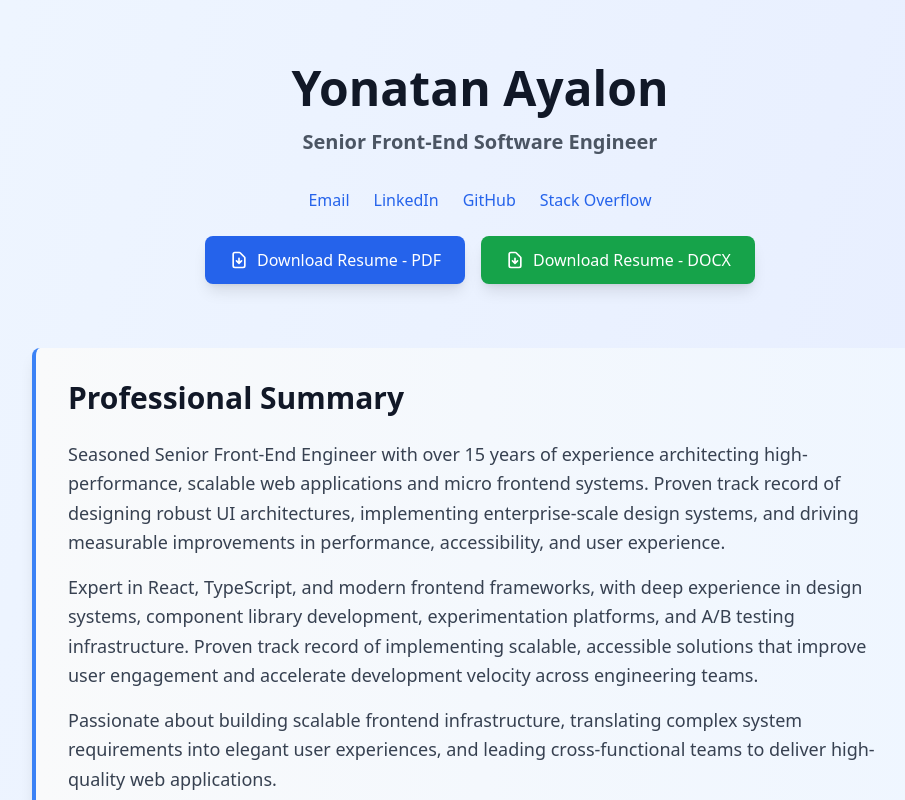
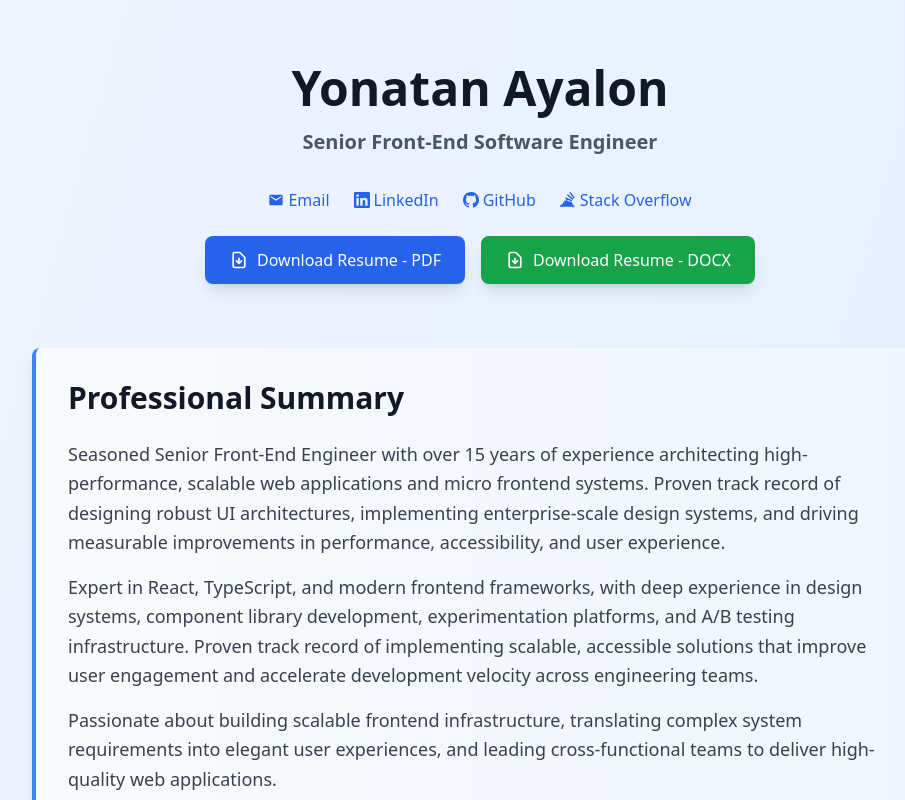
Before and after one commit to alayonyo/resume, a Next.js app: page / in a window 1280 px wide. Shown: the top 800 px of the page, without its empty margins (160-1065 px from the left). Built offline with nearby package versions, Linux system fonts and the light colour scheme.

Commit message:
header + footer - optimize seo

```diff
--- a/components/Footer.tsx
+++ b/components/Footer.tsx
@@ -1,4 +1,5 @@
 import { useState, useEffect } from 'react';
+import resumeData from '../data/resume.json';
 
 export default function Footer() {
   const [isDark, setIsDark] = useState(false);
@@ -23,13 +24,54 @@
   };
 
   return (
-    <footer className='bg-gray-900 text-white py-8 mt-16'>
+    <footer className='bg-gray-900 text-white py-8 mt-16' itemScope itemType="https://schema.org/Person">
       <div className='container mx-auto px-4'>
-        <div className='flex flex-col items-center space-y-4'>
+        <div className='flex flex-col items-center space-y-6'>
+          {/* Professional Links Section - SEO Enhancement */}
+          <nav className='flex flex-wrap justify-center gap-6 text-sm' aria-label="Professional Links">
+            <a
+              href={resumeData.personalInfo.linkedin}
+              target="_blank"
+              rel="noopener noreferrer"
+              className='text-blue-400 hover:text-blue-300 transition-colors flex items-center gap-1'
+              itemProp="sameAs"
+            >
+              <svg className='w-4 h-4' fill='currentColor' viewBox='0 0 24 24'>
+                <path d='M20.447 20.452h-3.554v-5.569c0-1.328-.027-3.037-1.852-3.037-1.853 0-2.136 1.445-2.136 2.939v5.667H9.351V9h3.414v1.561h.046c.477-.9 1.637-1.85 3.37-1.85 3.601 0 4.267 2.37 4.267 5.455v6.286zM5.337 7.433c-1.144 0-2.063-.926-2.063-2.065 0-1.138.92-2.063 2.063-2.063 1.14 0 2.064.925 2.064 2.063 0 1.139-.925 2.065-2.064 2.065zm1.782 13.019H3.555V9h3.564v11.452zM22.225 0H1.771C.792 0 0 .774 0 1.729v20.542C0 23.227.792 24 1.771 24h20.451C23.2 24 24 23.227 24 22.271V1.729C24 .774 23.2 0 22.222 0h.003z'/>
+              </svg>
+              LinkedIn Profile
+            </a>
+            <a
+              href={resumeData.personalInfo.github}
+              target="_blank"
+              rel="noopener noreferrer"
+              className='text-blue-400 hover:text-blue-300 transition-colors flex items-center gap-1'
+              itemProp="sameAs"
+            >
+              <svg className='w-4 h-4' fill='currentColor' viewBox='0 0 24 24'>
+                <path d='M12 0c-6.626 0-12 5.373-12 12 0 5.302 3.438 9.8 8.207 11.387.599.111.793-.261.793-.577v-2.234c-3.338.726-4.033-1.416-4.033-1.416-.546-1.387-1.333-1.756-1.333-1.756-1.089-.745.083-.729.083-.729 1.205.084 1.839 1.237 1.839 1.237 1.07 1.834 2.807 1.304 3.492.997.107-.775.418-1.305.762-1.604-2.665-.305-5.467-1.334-5.467-5.931 0-1.311.469-2.381 1.236-3.221-.124-.303-.535-1.524.117-3.176 0 0 1.008-.322 3.301 1.23.957-.266 1.983-.399 3.003-.404 1.02.005 2.047.138 3.006.404 2.291-1.552 3.297-1.23 3.297-1.23.653 1.653.242 2.874.118 3.176.77.84 1.235 1.911 1.235 3.221 0 4.609-2.807 5.624-5.479 5.921.43.372.823 1.102.823 2.222v3.293c0 .319.192.694.801.576 4.765-1.589 8.199-6.086 8.199-11.386 0-6.627-5.373-12-12-12z'/>
+              </svg>
+              GitHub Portfolio
+            </a>
+            <a
+              href={resumeData.personalInfo.stackoverflow}
+              target="_blank"
+              rel="noopener noreferrer"
+              className='text-blue-400 hover:text-blue-300 transition-colors flex items-center gap-1'
+              itemProp="sameAs"
+            >
+              <svg className='w-4 h-4' fill='currentColor' viewBox='0 0 24 24'>
+                <path d='M15.725 0l-1.72 1.277 6.39 8.588 1.716-1.277L15.725 0zm-3.94 3.418l-1.369 1.644 8.225 6.85 1.369-1.644-8.225-6.85zm-3.15 4.465l-.905 1.94 9.702 4.517.904-1.94-9.701-4.517zm-1.85 4.86l-.44 2.093 10.473 2.201.44-2.092L6.785 12.743zM24 22.25l-2.205.48L19.5 24l-1.295-.27 2.205-.48L24 22.25zm-2.25-2.25H0v2.25h21.75V20zm-2.25-2.25H2.25v2.25h17.25v-2.25zm-2.25-2.25H4.5v2.25h13.5v-2.25zm-2.25-2.25H6.75v2.25H9.75v-2.25zm-2.25-2.25H9v2.25h2.25v-2.25z'/>
+              </svg>
+              Stack Overflow
+            </a>
+          </nav>
+
+          {/* Theme Toggle */}
           <button
             onClick={toggleTheme}
             className='flex items-center space-x-2 p-2 rounded-lg bg-gray-800 hover:bg-gray-700 transition-colors border border-gray-700 hover:border-gray-600'
-            aria-label='Toggle dark mode'
+            aria-label={`Switch to ${isDark ? 'light' : 'dark'} mode`}
           >
             {isDark ? (
               <>
@@ -37,6 +79,7 @@
                   className='w-4 h-4 text-yellow-400'
                   fill='currentColor'
                   viewBox='0 0 20 20'
+                  aria-hidden="true"
                 >
                   <path
                     fillRule='evenodd'
@@ -52,6 +95,7 @@
                   className='w-4 h-4 text-gray-300'
                   fill='currentColor'
                   viewBox='0 0 20 20'
+                  aria-hidden="true"
                 >
                   <path d='M17.293 13.293A8 8 0 016.707 2.707a8.001 8.001 0 1010.586 10.586z' />
                 </svg>
@@ -59,16 +103,34 @@
               </>
             )}
           </button>
-          <p className='text-gray-400 text-center'>
-            © {new Date().getFullYear()} Yonatan Ayalon |{' '}
+
+          {/* Contact Information with Schema.org markup */}
+          <address className='text-gray-400 text-center not-italic'>
+            <span itemProp="name">© {new Date().getFullYear()} {resumeData.personalInfo.name}</span>
+            <span className="mx-2">•</span>
+            <span itemProp="jobTitle">{resumeData.personalInfo.title}</span>
+            <br className="sm:hidden" />
+            <span className="mx-2 hidden sm:inline">•</span>
             <a
-              href='mailto:yonatanayalon1@gmail.com'
+              href={`mailto:${resumeData.personalInfo.email}`}
               className='text-blue-400 hover:text-blue-300 underline transition-colors'
+              itemProp="email"
+              aria-label={`Send email to ${resumeData.personalInfo.name}`}
             >
-              yonatanayalon1@gmail.com
-            </a>{' '}
-            | Rockville, MD
-          </p>
+              {resumeData.personalInfo.email}
+            </a>
+            <span className="mx-2">•</span>
+            <span itemProp="address" itemScope itemType="https://schema.org/PostalAddress">
+              <span itemProp="addressLocality">{resumeData.personalInfo.location}</span>
+            </span>
+          </address>
+
+          {/* SEO Keywords - Hidden but crawlable */}
+          <div className="sr-only" itemProp="description">
+            Senior Frontend Engineer specializing in React, TypeScript, JavaScript, Next.js, and modern web development.
+            Experienced in micro frontend architecture, design systems, A/B testing, and performance optimization.
+            Available for senior software engineering positions in {resumeData.personalInfo.location} and remote opportunities.
+          </div>
         </div>
       </div>
     </footer>
--- a/components/Header.tsx
+++ b/components/Header.tsx
@@ -32,41 +32,73 @@
   };
 
   return (
-    <header className='text-center mb-16'>
-      <h1 className='text-5xl font-bold text-gray-900 dark:text-white mb-4'>
+    <header className='text-center mb-16' itemScope itemType="https://schema.org/Person">
+      <h1 className='text-5xl font-bold text-gray-900 dark:text-white mb-4' itemProp="name">
         {resumeData.personalInfo.name}
       </h1>
-      <h2 className='text-xl font-semibold text-gray-600 dark:text-gray-300 mb-8'>
+      <h2 className='text-xl font-semibold text-gray-600 dark:text-gray-300 mb-8' itemProp="jobTitle">
         {resumeData.personalInfo.title}
       </h2>
-      <div className='flex justify-center space-x-6 mb-6'>
+
+      {/* SEO-Enhanced Contact Links */}
+      <nav className='flex justify-center space-x-6 mb-6' aria-label="Contact Information">
         <a
           href={`mailto:${resumeData.personalInfo.email}`}
-          className='text-blue-600 dark:text-blue-400 hover:text-blue-800 dark:hover:text-blue-300'
+          className='text-blue-600 dark:text-blue-400 hover:text-blue-800 dark:hover:text-blue-300 flex items-center gap-1'
+          itemProp="email"
+          aria-label={`Send email to ${resumeData.personalInfo.name}`}
         >
+          <svg className='w-4 h-4' fill='currentColor' viewBox='0 0 24 24' aria-hidden="true">
+            <path d='M20 4H4c-1.1 0-1.99.9-1.99 2L2 18c0 1.1.9 2 2 2h16c1.1 0 2-.9 2-2V6c0-1.1-.9-2-2-2zm0 4l-8 5-8-5V6l8 5 8-5v2z'/>
+          </svg>
           Email
         </a>
         <a
           href={resumeData.personalInfo.linkedin}
-          className='text-blue-600 dark:text-blue-400 hover:text-blue-800 dark:hover:text-blue-300'
+          className='text-blue-600 dark:text-blue-400 hover:text-blue-800 dark:hover:text-blue-300 flex items-center gap-1'
           target='_blank'
+          rel="noopener noreferrer"
+          itemProp="sameAs"
+          aria-label={`Visit ${resumeData.personalInfo.name}'s LinkedIn profile`}
         >
+          <svg className='w-4 h-4' fill='currentColor' viewBox='0 0 24 24' aria-hidden="true">
+            <path d='M20.447 20.452h-3.554v-5.569c0-1.328-.027-3.037-1.852-3.037-1.853 0-2.136 1.445-2.136 2.939v5.667H9.351V9h3.414v1.561h.046c.477-.9 1.637-1.85 3.37-1.85 3.601 0 4.267 2.37 4.267 5.455v6.286zM5.337 7.433c-1.144 0-2.063-.926-2.063-2.065 0-1.138.92-2.063 2.063-2.063 1.14 0 2.064.925 2.064 2.063 0 1.139-.925 2.065-2.064 2.065zm1.782 13.019H3.555V9h3.564v11.452zM22.225 0H1.771C.792 0 0 .774 0 1.729v20.542C0 23.227.792 24 1.771 24h20.451C23.2 24 24 23.227 24 22.271V1.729C24 .774 23.2 0 22.222 0h.003z'/>
+          </svg>
           LinkedIn
         </a>
         <a
           href={resumeData.personalInfo.github}
-          className='text-blue-600 dark:text-blue-400 hover:text-blue-800 dark:hover:text-blue-300'
+          className='text-blue-600 dark:text-blue-400 hover:text-blue-800 dark:hover:text-blue-300 flex items-center gap-1'
           target='_blank'
+          rel="noopener noreferrer"
+          itemProp="sameAs"
+          aria-label={`Visit ${resumeData.personalInfo.name}'s GitHub profile`}
         >
+          <svg className='w-4 h-4' fill='currentColor' viewBox='0 0 24 24' aria-hidden="true">
+            <path d='M12 0c-6.626 0-12 5.373-12 12 0 5.302 3.438 9.8 8.207 11.387.599.111.793-.261.793-.577v-2.234c-3.338.726-4.033-1.416-4.033-1.416-.546-1.387-1.333-1.756-1.333-1.756-1.089-.745.083-.729.083-.729 1.205.084 1.839 1.237 1.839 1.237 1.07 1.834 2.807 1.304 3.492.997.107-.775.418-1.305.762-1.604-2.665-.305-5.467-1.334-5.467-5.931 0-1.311.469-2.381 1.236-3.221-.124-.303-.535-1.524.117-3.176 0 0 1.008-.322 3.301 1.23.957-.266 1.983-.399 3.003-.404 1.02.005 2.047.138 3.006.404 2.291-1.552 3.297-1.23 3.297-1.30.653 1.653.242 2.874.118 3.176.77.84 1.235 1.911 1.235 3.221 0 4.609-2.807 5.624-5.479 5.921.43.372.823 1.102.823 2.222v3.293c0 .319.192.694.801.576 4.765-1.589 8.199-6.086 8.199-11.386 0-6.627-5.373-12-12-12z'/>
+          </svg>
           GitHub
         </a>
         <a
           href={resumeData.personalInfo.stackoverflow}
-          className='text-blue-600 dark:text-blue-400 hover:text-blue-800 dark:hover:text-blue-300'
+          className='text-blue-600 dark:text-blue-400 hover:text-blue-800 dark:hover:text-blue-300 flex items-center gap-1'
           target='_blank'
+          rel="noopener noreferrer"
+          itemProp="sameAs"
+          aria-label={`Visit ${resumeData.personalInfo.name}'s Stack Overflow profile`}
         >
+          <svg className='w-4 h-4' fill='currentColor' viewBox='0 0 24 24' aria-hidden="true">
+            <path d='M15.725 0l-1.72 1.277 6.39 8.588 1.716-1.277L15.725 0zm-3.94 3.418l-1.369 1.644 8.225 6.85 1.369-1.644-8.225-6.85zm-3.15 4.465l-.905 1.94 9.702 4.517.904-1.94-9.701-4.517zm-1.85 4.86l-.44 2.093 10.473 2.201.44-2.092L6.785 12.743zM24 22.25l-2.205.48L19.5 24l-1.295-.27 2.205-.48L24 22.25zm-2.25-2.25H0v2.25h21.75V20zm-2.25-2.25H2.25v2.25h17.25v-2.25zm-2.25-2.25H4.5v2.25h13.5v-2.25zm-2.25-2.25H6.75v2.25H9.75v-2.25zm-2.25-2.25H9v2.25h2.25v-2.25z'/>
+          </svg>
           Stack Overflow
         </a>
+      </nav>
+
+      {/* SEO Keywords - Hidden but crawlable */}
+      <div className="sr-only" itemProp="description">
+        {resumeData.personalInfo.name} is a {resumeData.personalInfo.title} based in {resumeData.personalInfo.location}.
+        Specializing in React, TypeScript, JavaScript, Next.js, and modern frontend development.
+        Expert in micro frontend architecture, design systems, and performance optimization.
       </div>
       <div className='flex justify-center gap-4'>
         <button
```
